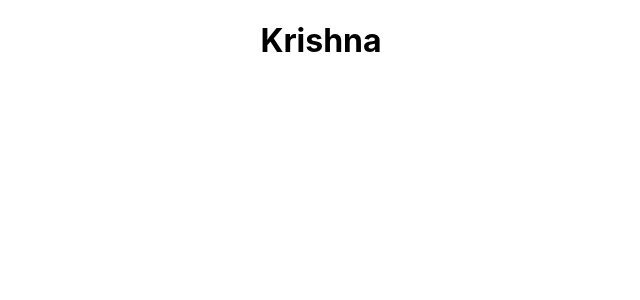
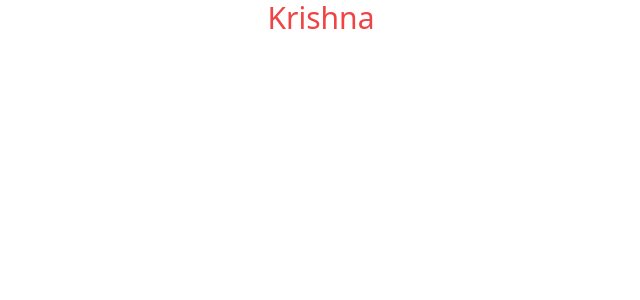
Before and after one commit to krishnasaw8340/Namma-Tube, a React (Create React App) app: page / in a window 1280 px wide. Shown: the top 300 px of the page, without its empty margins (319-959 px from the left). Built offline with nearby package versions, Linux system fonts and the light colour scheme.

Commit message:
project-is-setup

```diff
--- a/package.json
+++ b/package.json
@@ -3,9 +3,11 @@
   "version": "0.1.0",
   "private": true,
   "dependencies": {
+    "-": "^0.0.1",
     "@testing-library/jest-dom": "^5.17.0",
     "@testing-library/react": "^13.4.0",
     "@testing-library/user-event": "^13.5.0",
+    "D": "^1.0.0",
     "react": "^18.3.1",
     "react-dom": "^18.3.1",
     "react-scripts": "5.0.1",
@@ -34,5 +36,8 @@
       "last 1 firefox version",
       "last 1 safari version"
     ]
+  },
+  "devDependencies": {
+    "tailwindcss": "^3.4.3"
   }
 }
--- a/src/App.js
+++ b/src/App.js
@@ -4,7 +4,7 @@
 function App() {
   return (
     <div className="App">
-      <h1>Krishna</h1>
+      <h1 className='text-3xl font-medium text-red-500'>Krishna</h1>
     </div>
   );
 }
--- a/src/index.css
+++ b/src/index.css
@@ -1,13 +1,3 @@
-body {
-  margin: 0;
-  font-family: -apple-system, BlinkMacSystemFont, 'Segoe UI', 'Roboto', 'Oxygen',
-    'Ubuntu', 'Cantarell', 'Fira Sans', 'Droid Sans', 'Helvetica Neue',
-    sans-serif;
-  -webkit-font-smoothing: antialiased;
-  -moz-osx-font-smoothing: grayscale;
-}
-
-code {
-  font-family: source-code-pro, Menlo, Monaco, Consolas, 'Courier New',
-    monospace;
-}
+@tailwind base;
+@tailwind components;
+@tailwind utilities;
--- /dev/null
+++ b/tailwind.config.js
@@ -0,0 +1,10 @@
+/** @type {import('tailwindcss').Config} */
+module.exports = {
+  content: [
+    "./src/**/*.{js,jsx,ts,tsx}",
+  ],
+  theme: {
+    extend: {},
+  },
+  plugins: [],
+}
```
Also changed, not shown: 1 other file (tests, documents, lock files or other folders).
